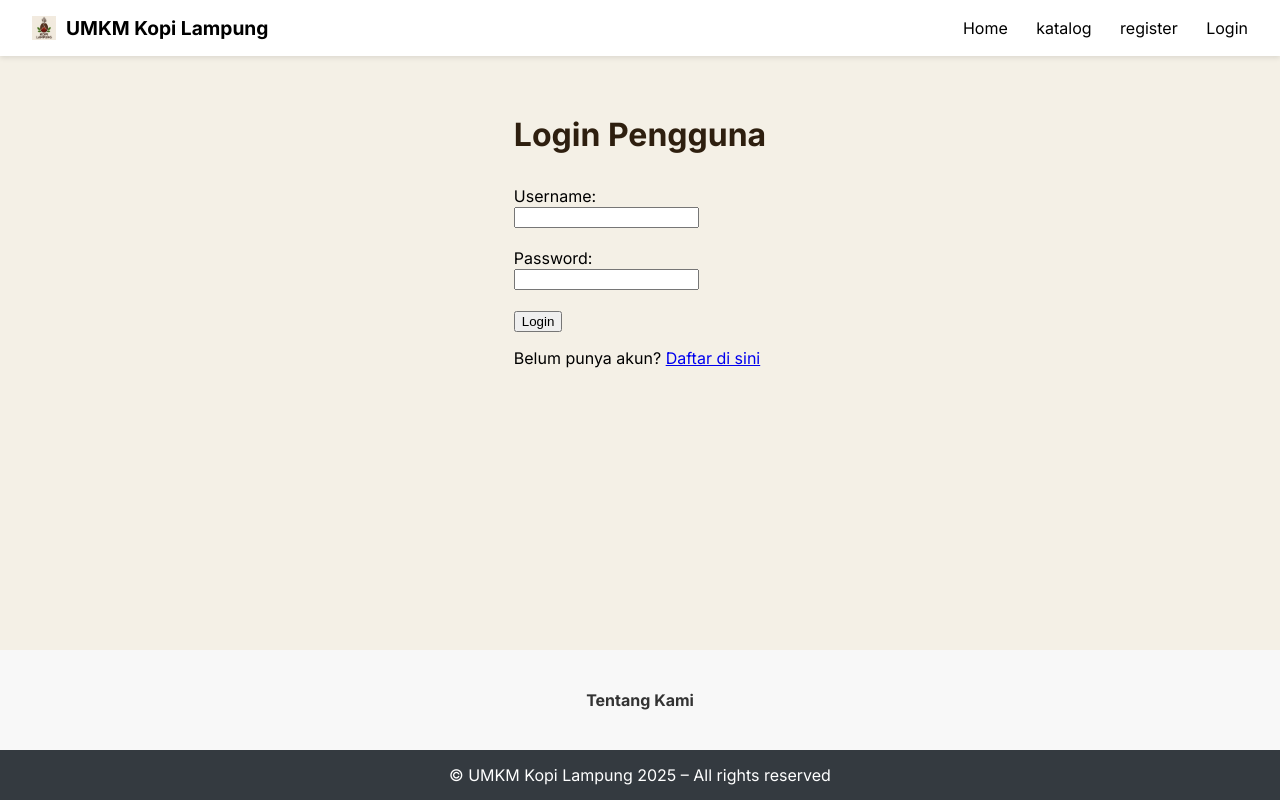
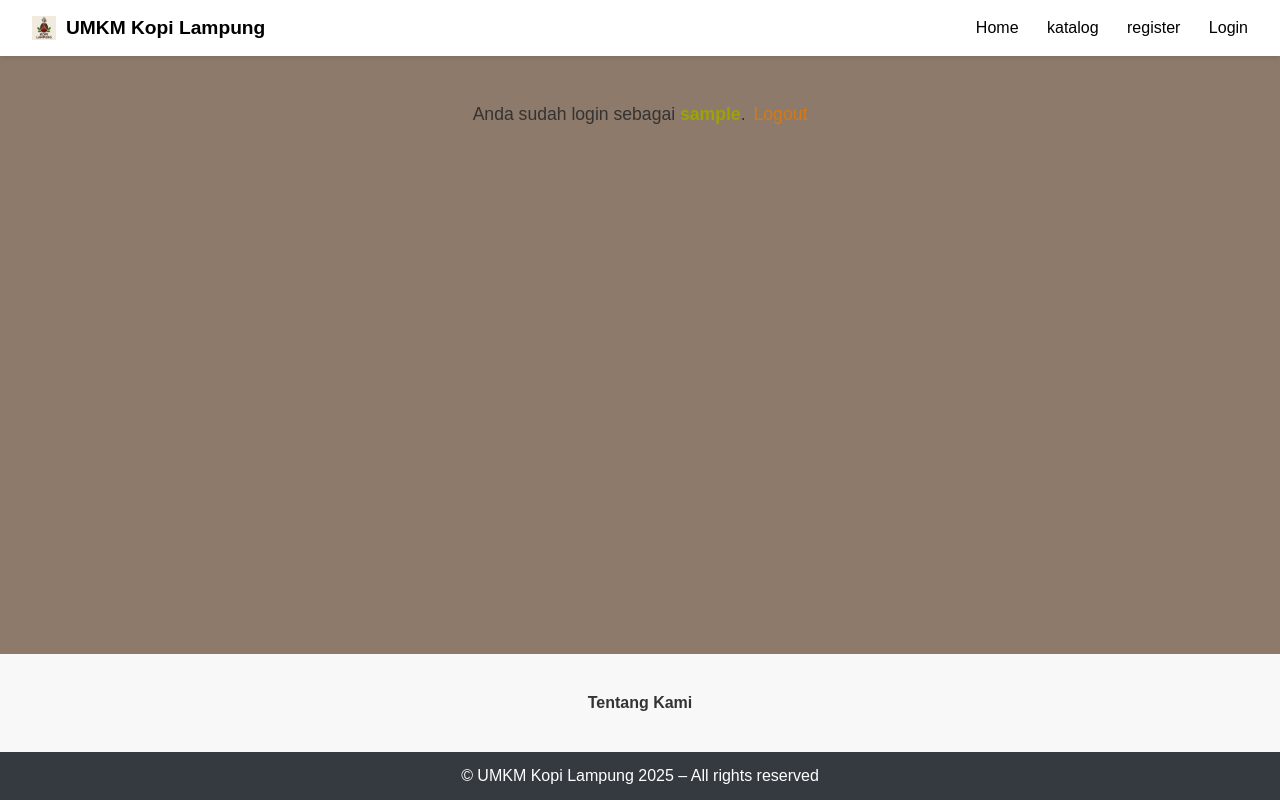
Before and after one commit to WahyuEkoSisfo2271020209/Tugas_kelompok_pak_wawan, a PHP site: page /lat3/index.php?Home=2 in a window 1280 px wide. Run offline with PHP 8.4, Linux system fonts and the light colour scheme; the visitor is signed in with stand-in values (Sample User, id 1).

Commit message:
Update login.php

```diff
--- a/umkmbijikopi/login.php
+++ b/umkmbijikopi/login.php
@@ -1,21 +1,131 @@
+<?php session_start(); ?>
+<!DOCTYPE html>
+<html lang="id">
+<head>
+  <meta charset="UTF-8" />
+  <meta name="viewport" content="width=device-width, initial-scale=1" />
+  <title>Login Pengguna</title>
+  <style>
+    /* Gaya umum */
+    body {
+      font-family: Arial, sans-serif;
+      background-color:rgb(141, 122, 107);
+      margin: 0;
+      padding: 0;
+    }
+
+    /* Tampilan section login */
+    section {
+      background-color: #fff;
+      padding: 2rem;
+      max-width: 400px;
+      margin: 5rem auto;
+      border-radius: 8px;
+      box-shadow: 0 4px 12px rgba(0, 0, 0, 0.1);
+    }
+
+    /* Judul form */
+    section h2 {
+      text-align: center;
+      margin-bottom: 1.5rem;
+      color: #333;
+    }
+
+    /* Label dan input */
+    form label {
+      font-weight: bold;
+      display: block;
+      margin-bottom: 0.5rem;
+      color: #555;
+    }
+
+    form input[type="text"],
+    form input[type="password"] {
+      width: 100%;
+      padding: 0.6rem;
+      margin-bottom: 1rem;
+      border: 1px solid #ccc;
+      border-radius: 4px;
+      box-sizing: border-box;
+    }
+
+    /* Tombol login */
+    form button {
+      width: 100%;
+      padding: 0.7rem;
+      background-color:rgb(226, 186, 92);
+      color: white;
+      border: none;
+      border-radius: 4px;
+      font-size: 1rem;
+      cursor: pointer;
+      transition: background-color 0.3s ease;
+    }
+
+    form button:hover {
+      background-color:rgb(200, 145, 26);
+    }
+
+    /* Teks link ke pendaftaran */
+    section p {
+      text-align: center;
+      font-size: 0.95rem;
+    }
+
+    section p a {
+      color:rgb(229, 161, 44);
+      text-decoration: none;
+    }
+
+    section p a:hover {
+      text-decoration: underline;
+    }
+
+    /* Pesan sudah login */
+    .login-info {
+      text-align: center;
+      margin-top: 3rem;
+      font-size: 1.1rem;
+      color: #333;
+    }
+
+    .login-info strong {
+      color:rgb(156, 163, 6);
+    }
+
+    .login-info a {
+      color:rgb(212, 122, 20);
+      text-decoration: none;
+      margin-left: 0.5rem;
+    }
+
+    .login-info a:hover {
+      text-decoration: underline;
+    }
+  </style>
+</head>
+<body>
+
 <?php
-
 if (isset($_SESSION['username'])) {
-    echo "<p style='text-align:center;'>Anda sudah login sebagai <strong>{$_SESSION['username']}</strong>. <a href='logout.php'>Logout</a></p>";
+    echo "<p class='login-info'>Anda sudah login sebagai <strong>{$_SESSION['username']}</strong>.<a href='logout.php'>Logout</a></p>";
     return;
 }
 ?>
 
-<section style="padding: 2rem; max-width: 400px; margin: auto;">
+<section>
   <h2>Login Pengguna</h2>
   <form action="proses_login.php" method="post">
-    <label>Username:</label><br>
-    <input type="text" name="username" required><br><br>
+    <label>Username:</label>
+    <input type="text" name="username" required>
 
-    <label>Password:</label><br>
-    <input type="password" name="password" required><br><br>
+    <label>Password:</label>
+    <input type="password" name="password" required>
 
     <button type="submit">Login</button>
   </form>
-  <p style="margin-top: 1rem;">Belum punya akun? <a href="index.php?Home=3">Daftar di sini</a></p>
+  <p>Belum punya akun? <a href="index.php?Home=3">Daftar di sini</a></p>
 </section>
+
+</body>
+</html>
```
